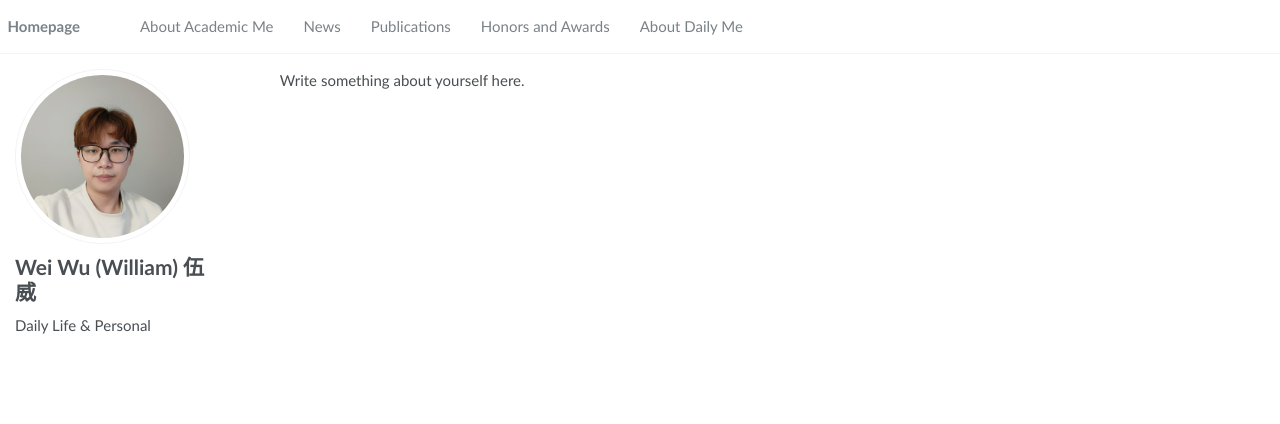
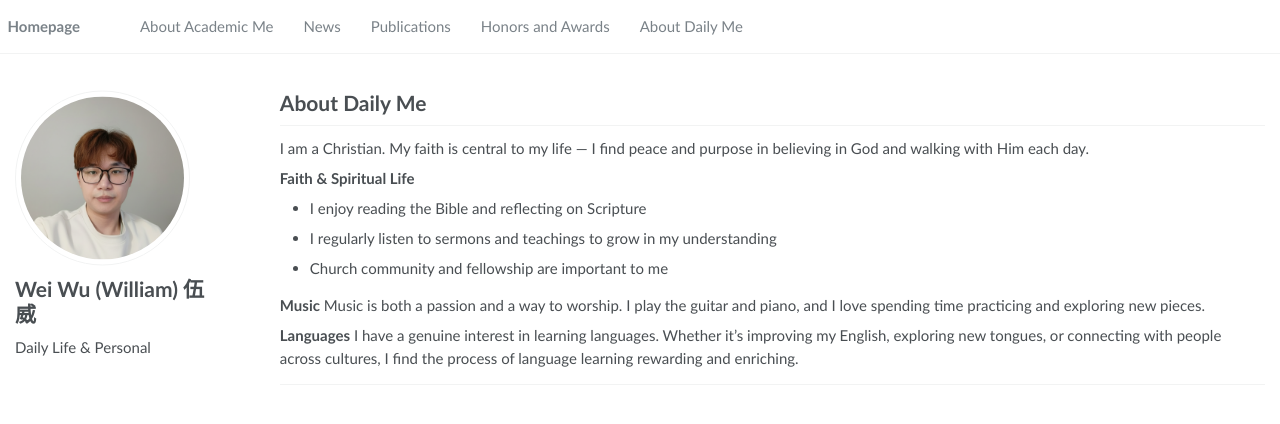
Before and after one commit to wuwei5v/weiwu.github.io, a Jekyll site: the page built from _pages/myself.md, in a window 1280 px wide. Shown: the top 424 px of the page. Built offline with Jekyll 4.4.1, drawn with Linux system fonts in a browser that asks for light colours.

Commit message:
update myself page

```diff
--- a/_pages/myself.md
+++ b/_pages/myself.md
@@ -5,4 +5,19 @@ excerpt: "Personal introduction"
 layout: myself
 ---
 
-Write something about yourself here.
+# About Daily Me
+
+I am a Christian. My faith is central to my life — I find peace and purpose in believing in God and walking with Him each day.
+
+**Faith & Spiritual Life**
+- I enjoy reading the Bible and reflecting on Scripture
+- I regularly listen to sermons and teachings to grow in my understanding
+- Church community and fellowship are important to me
+
+**Music**
+Music is both a passion and a way to worship. I play the guitar and piano, and I love spending time practicing and exploring new pieces.
+
+**Languages**
+I have a genuine interest in learning languages. Whether it's improving my English, exploring new tongues, or connecting with people across cultures, I find the process of language learning rewarding and enriching.
+
+---
```
